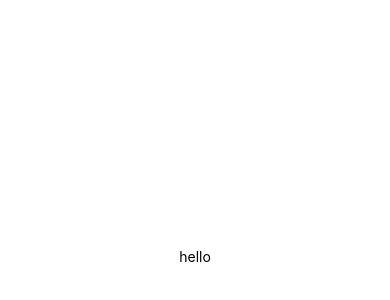
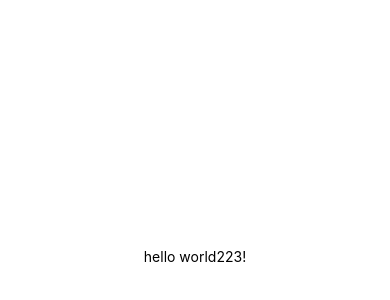
Before and after one commit to felix-le/chat-voice-with-gpt, a React Native app: screen / in a window 390 px wide. Shown: the part 166-466 px from the top of the page. Built offline with nearby package versions, Linux system fonts and the light colour scheme.

Commit message:
editable

```diff
--- a/App.tsx
+++ b/App.tsx
@@ -4,7 +4,7 @@ import { StyleSheet, Text, View } from 'react-native';
 export default function App() {
   return (
     <View style={styles.container}>
-      <Text>hello</Text>
+      <Text>hello world223!</Text>
       <StatusBar style="auto" />
     </View>
   );
```
